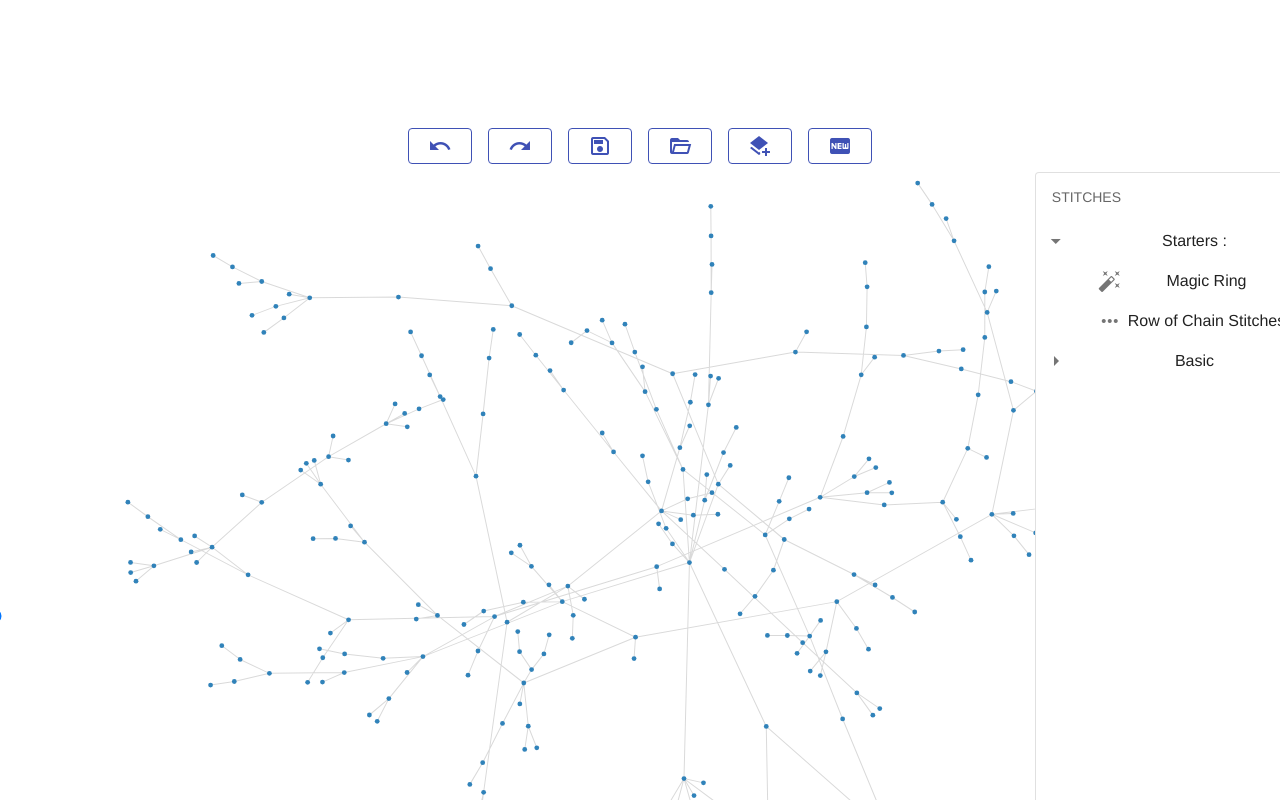
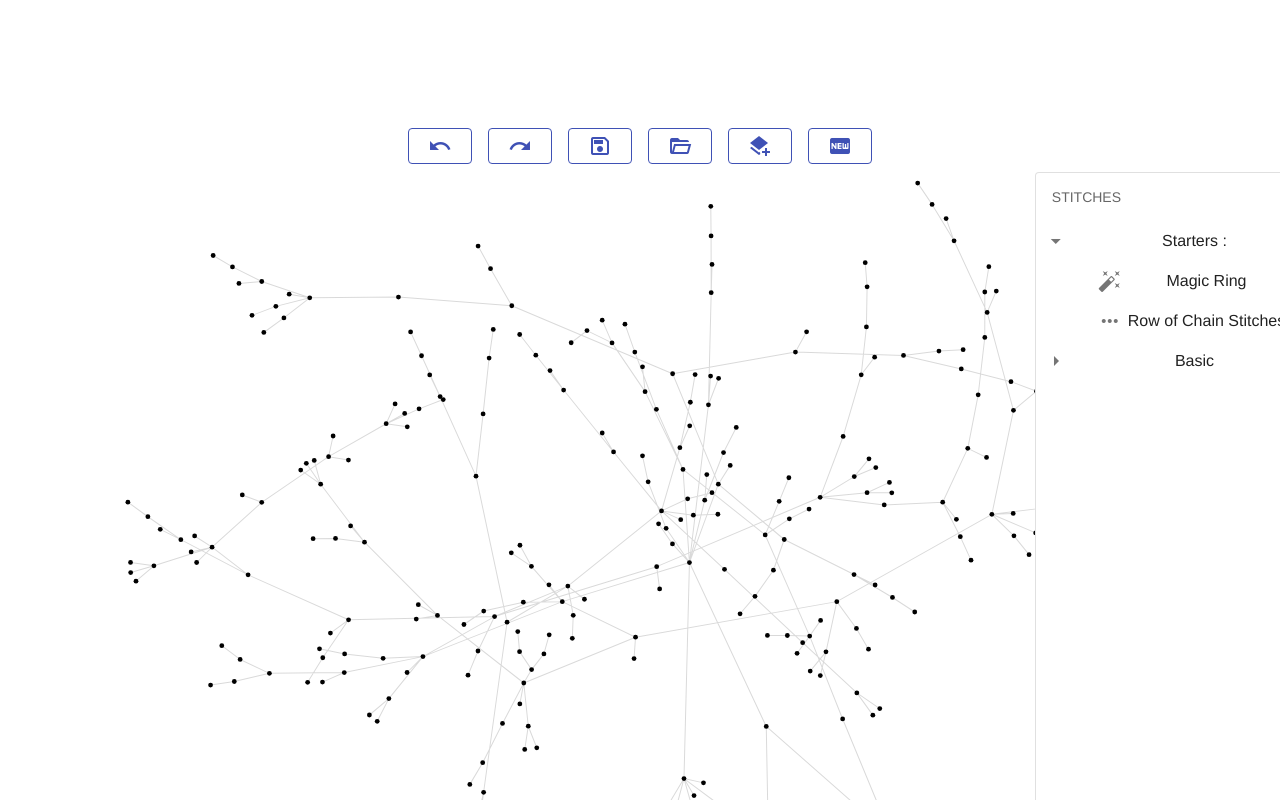
Before and after one commit to klaraseitz/LayerwiseCrochet, a Vue app: page / in a window 1280 px wide. Shown: the top 800 px of the page. Built offline with nearby package versions, Linux system fonts and the light colour scheme.

Commit message:
color node by layer and change slider value

```diff
--- a/src/components/GraphCanvas.vue
+++ b/src/components/GraphCanvas.vue
@@ -50,7 +50,7 @@
                         this.startGraph(trigger.method, trigger.stitchAmount);
                         break;
                     case 'newLayer':
-                        this.getTrigger(trigger.name);
+                        this.graphLayers++;
                         break;
                     case 'openGraph':
                         this.getTrigger(trigger.name);
@@ -67,6 +67,9 @@
                     default:
                         console.log("got unexpected trigger name");
                 }
+            },
+            graphLayers: function (trigger) {
+                this.$emit("topLayer", this.graphLayers);
             }
         },
         computed: {
@@ -102,7 +105,7 @@
                 console.log("graph got trigger: " + data);
             },
             startChain(amount, isClosed) {
-                let firstChain = {"id": uniqueID(), "row": 0, "start": true, "type": "Chain Stitch"};
+                let firstChain = {"id": uniqueID(), "layer": 0, "start": true, "type": "Chain Stitch"};
                 addDataToGraph(firstChain, []);
                 this.currentNode = firstChain.id;
                 for(let i = 1; i < amount; i++){
@@ -113,8 +116,8 @@
                     this.graphLayers = 1;
                 }
             },
-            addChain(previousID, row){
-                let node = {"id": uniqueID(), "row": row, "start": false, "type": "Chain Stitch", "previous": previousID};
+            addChain(previousID, layer){
+                let node = {"id": uniqueID(), "layer": layer, "start": false, "type": "Chain Stitch", "previous": previousID};
                 let link = {"source": node.id, "target": previousID};
 
                 this.currentNode = node.id;
@@ -127,7 +130,7 @@
                 addDataToGraph([], [link]);
             },
             addStitch(prevNodeID, insertNodeID, type){
-                let node = {"id": uniqueID(), "row": this.graphLayers, "start": false, "type": type, "previous": prevNodeID};
+                let node = {"id": uniqueID(), "layer": this.graphLayers, "start": false, "type": type, "previous": prevNodeID};
                 let linkToPrevious = {"source": node.id, "target": prevNodeID};
                 let linkToInsert = {"source": node.id, "target": insertNodeID, "inserts": true};
 
@@ -149,7 +152,7 @@
                             this.addStitch(this.currentNode, node.id, this.stitch.type);
                     }
                 }
-            }
+            },
         },
         mounted() {
             let element = this.$refs.canvas;
@@ -159,8 +162,14 @@
                     element.style.cursor = node ? 'pointer' : null;
                 })
                 .onNodeClick(node => {
-                this.handleNodeClick(node);
-            })
+                this.handleNodeClick(node)})
+                .nodeColor(node => {
+                    if(node.layer%2 == 0){
+                        return 'red'
+                    }else{
+                        return 'black'
+                    }
+                })
         }
     }
 </script>
--- a/src/components/LayerSlider.vue
+++ b/src/components/LayerSlider.vue
@@ -1,12 +1,28 @@
 <template>
     <div class="slidecontainer">
-        <input type="range" orient="vertical" min="1" step="1" max="10" value="5" class="slider" id="myRange">
+        <input v-model="sliderVal" type="range" orient="vertical" min="1" step="1" :max="maxLayer" class="slider" id="myRange" @change="changeCurrentLayer">
     </div>
 </template>
 
 <script>
     export default {
-        name: "LayerSlider"
+        data() {
+            return {
+                name: 'LayerSlider',
+                sliderVal: "0"
+            }
+        },
+        props: ['maxLayer'],
+        watch: {
+            maxLayer: function(newValue) {
+                this.sliderVal = newValue;
+            }
+        },
+        methods: {
+            changeCurrentLayer() {
+                this.$emit("changeCurrentLayer", this.sliderVal);
+            }
+        }
     }
 </script>
 
--- a/src/components/PatternEditor.vue
+++ b/src/components/PatternEditor.vue
@@ -2,8 +2,8 @@
     <div>
         <ActionToolBar @triggerGraph="setGraphTrigger($event)"/>
         <div style="width: 100%; display:flex; justify-content: center">
-            <LayerSlider/>
-            <GraphCanvas :trigger="graphTriggerMsg" :stitch="stitch" style="width:80%"/>
+            <LayerSlider :maxLayer="maxLayer" @changeCurrentLayer="setCurrentLayer"/>
+            <GraphCanvas :trigger="graphTriggerMsg" :stitch="stitch" @topLayer="updateMaxLayer" style="width:80%"/>
             <StitchSelector @sendStitch="setStitch($event)"/>
         </div>
     </div>
@@ -20,6 +20,8 @@
             return {
                 name: "PatternEditor",
                 graphTriggerMsg: '',
+                maxLayer: 0,
+                currentLayer: 0,
                 stitch: {}
             }
         },
@@ -35,6 +37,12 @@
             },
             setStitch(msg) {
                 this.stitch = msg.stitch;
+            },
+            updateMaxLayer(maxLayer) {
+                this.maxLayer = maxLayer;
+            },
+            setCurrentLayer(layer) {
+                this.currentLayer = layer;
             }
         }
     }
```
